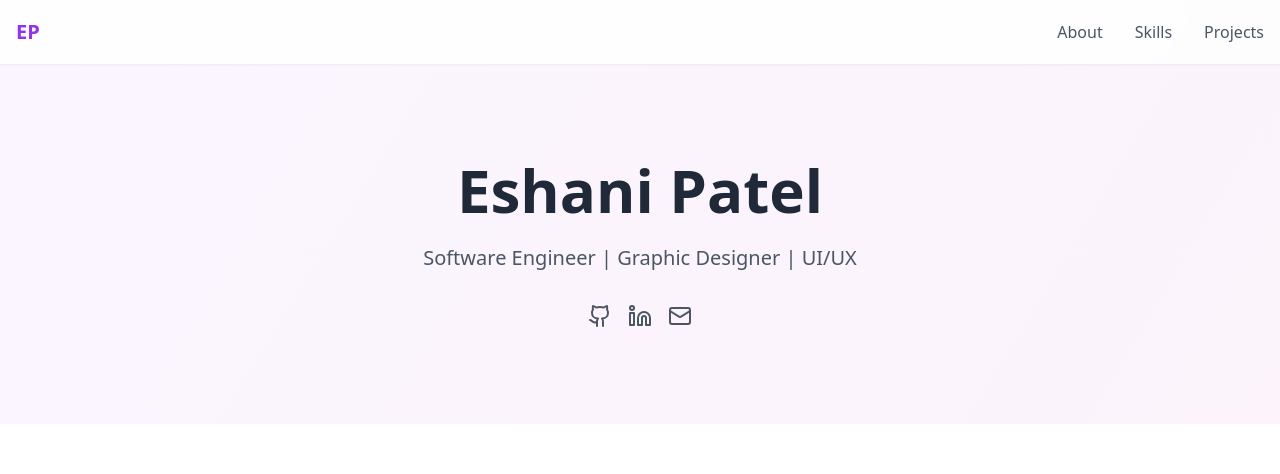
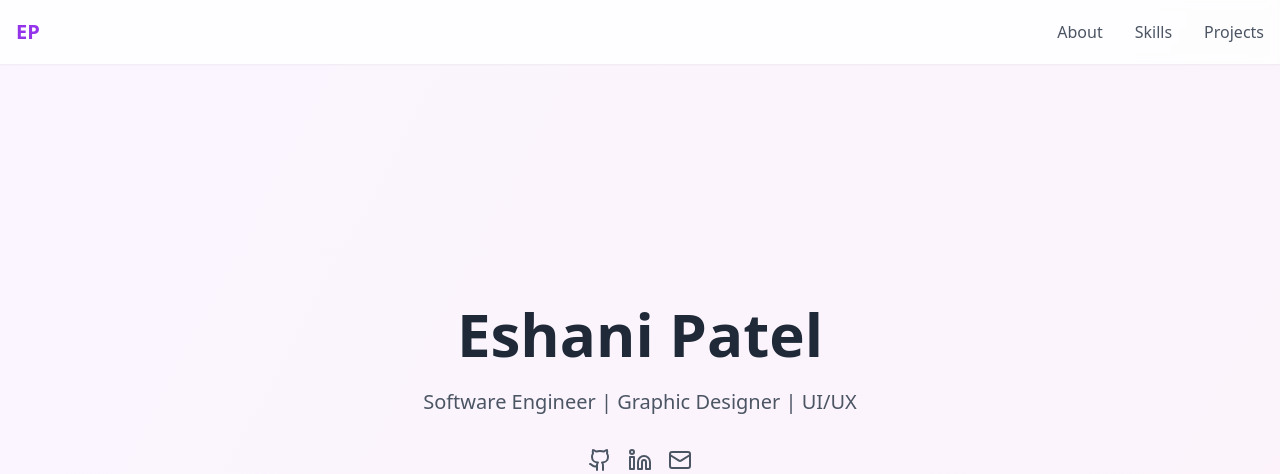
Before and after one commit to ep-codes/eshanipatel, a React (Vite) app: page / in a window 1280 px wide. Shown: the top 474 px of the page. Built offline with nearby package versions, Linux system fonts and the light colour scheme.

Commit message:
increase header padding for improved layout

```diff
--- a/src/components/Header.tsx
+++ b/src/components/Header.tsx
@@ -3,7 +3,7 @@ import { Github, Linkedin, Mail } from 'lucide-react';
 
 export function Header() {
   return (
-    <header className="container mx-auto px-4 py-16 md:py-24">
+    <header className="container mx-auto px-4 py-48 md:py-60">
       <div className="text-center animate-fadeIn">
         <h1 className="text-5xl md:text-6xl font-bold text-gray-800 mb-6 animate-slideUp">
           Eshani Patel
```
